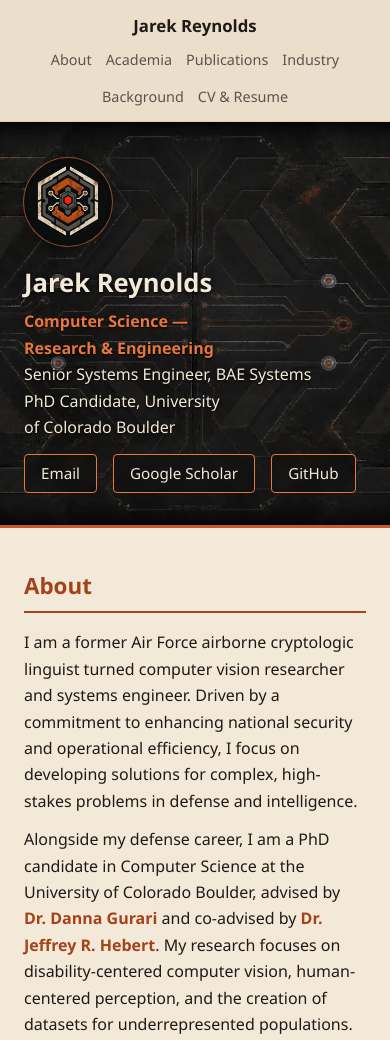
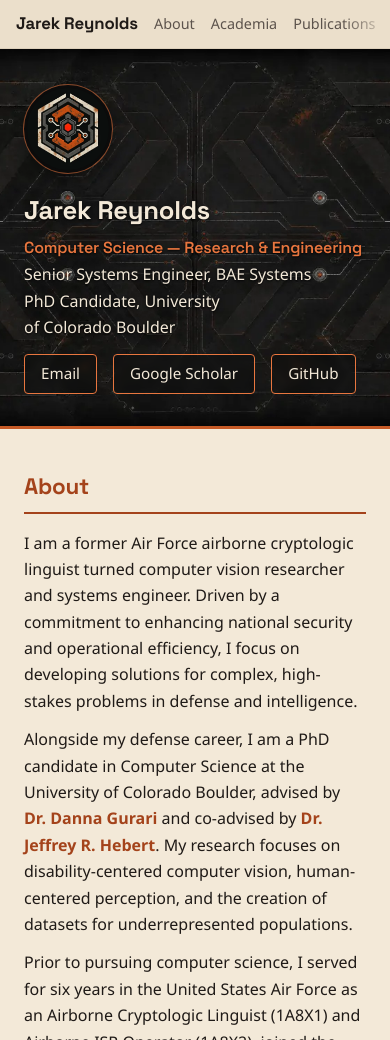
Before and after one commit to no-unwrap/no-unwrap.github.io, a plain HTML site: page index.html in a window 390 px wide. Shown: the top 1040 px of the page. Drawn offline with Linux system fonts and the light colour scheme.

Commit message:
Tighten the phone menu, trim About, and add a display font
- Phones: the name and section links share one compact row, and the
  links swipe sideways, so the pinned menu takes far less room.
- About: drop the degree paragraph, since every degree is already in
  the Background timeline.
- Use self-hosted Space Grotesk (SIL Open Font License) for the name,
  section headings, and tagline.

```diff
--- a/assets/css/site.css
+++ b/assets/css/site.css
@@ -1,3 +1,14 @@
+/* ─── Fonts ─── */
+/* Space Grotesk, self-hosted so visitors never contact a third party.
+   Licensed under the SIL Open Font License 1.1: assets/fonts/SpaceGrotesk-OFL.txt */
+@font-face {
+  font-family: "Space Grotesk";
+  font-style: normal;
+  font-weight: 300 700;
+  font-display: swap;
+  src: url("../fonts/space-grotesk-latin-wght.woff2") format("woff2");
+}
+
 /* ─── Reset & Base ─── */
 *, *::before, *::after {
   box-sizing: border-box;
@@ -15,6 +26,7 @@
   --bg-alt: #ebdfcb;
   --border: #dccfba;
   --max-width: 780px;
+  --font-display: "Space Grotesk", "Segoe UI", system-ui, -apple-system, Helvetica, Arial, sans-serif;
   --hero-bg: #0b0b0b;
   --hero-text: #f3e9d8;
   --hero-text-secondary: rgba(243, 233, 216, 0.8);
@@ -45,6 +57,15 @@
 
 a:hover {
   text-decoration: underline;
+}
+
+h1,
+h2,
+h3,
+.nav-name,
+.subtitle span:first-child {
+  font-family: var(--font-display);
+  letter-spacing: -0.01em;
 }
 
 a:focus-visible {
@@ -414,13 +435,30 @@
 
 
   .nav-inner {
-    flex-direction: column;
-    gap: 8px;
+    gap: 16px;
+    padding: 10px 0 10px 16px;
+  }
+
+  .nav-name {
+    flex-shrink: 0;
   }
 
   .nav-links {
-    gap: 14px;
-    justify-content: center;
+    flex: 1;
+    min-width: 0;
+    flex-wrap: nowrap;
+    justify-content: flex-start;
+    gap: 16px;
+    overflow-x: auto;
+    padding-right: 28px;
+    scrollbar-width: none;
+    /* The fade at the right edge hints that more links scroll into view. */
+    -webkit-mask-image: linear-gradient(90deg, #000 80%, transparent);
+    mask-image: linear-gradient(90deg, #000 80%, transparent);
+  }
+
+  .nav-links::-webkit-scrollbar {
+    display: none;
   }
 
   .hero-text h1 {
--- a/index.html
+++ b/index.html
@@ -18,6 +18,7 @@
   <meta name="twitter:image:alt" content="No Unwrap banner: a dark circuit pattern with rust-orange accents">
   <link rel="icon" type="image/png" sizes="32x32" href="assets/images/favicon-32.png">
   <link rel="apple-touch-icon" href="assets/images/apple-touch-icon.png">
+  <link rel="preload" href="assets/fonts/space-grotesk-latin-wght.woff2" as="font" type="font/woff2" crossorigin>
   <link rel="stylesheet" href="assets/css/site.css">
 </head>
 <body>
@@ -71,7 +72,6 @@
   <p>Alongside my defense career, I am a PhD candidate in Computer Science at the University of Colorado Boulder, advised by <a href="https://dannagurari.colorado.edu/about/" target="_blank" rel="noopener"><strong>Dr. Danna Gurari</strong></a> and co-advised by <a href="https://medschool.cuanschutz.edu/mibh/about-us/our-team/jeffrey-r-hebert" target="_blank" rel="noopener"><strong>Dr. Jeffrey R. Hebert</strong></a>. My research focuses on disability-centered computer vision, human-centered perception, and the creation of datasets for underrepresented populations.</p>
   <p>Prior to pursuing computer science, I served for six years in the United States Air Force as an Airborne Cryptologic Linguist (1A8X1) and Airborne ISR Operator (1A8X2), joined the initial cadre of the Airborne ISR Operator career field, and completed six combat deployments totaling 462 days in support of Operations Enduring Freedom and Iraqi Freedom. I later served as a mission commander aboard airborne intelligence platforms supporting joint special operations. My operational history also includes time as a JSOC augmentee.</p>
   <p>Two experiences led me to my research. Supporting ISR missions showed me how much depends on interpreting visual data quickly and precisely. Then traumatic brain injuries sustained during my service led me to the <a href="https://medschool.cuanschutz.edu/mibh" target="_blank" rel="noopener"><strong>Marcus Institute for Brain Health</strong></a>, where a clinical evaluation identified a fundamental disruption in my brain's ability to filter visual information. This experience serves as the foundation for my research.</p>
-  <p>I hold a B.S. and M.S. in Computer Science and am currently completing a Ph.D. in Computer Science at CU Boulder. Additionally, I earned an M.A. in Conflict Resolution from the University of Denver, a B.S. in International Security and Intelligence Studies from Bellevue University, and a Diploma in Persian Farsi from the Defense Language Institute Foreign Language Center.</p>
 </section>
 
 <!-- ─── Academia ─── -->
```
Also changed, not shown: assets/fonts/SpaceGrotesk-OFL.txt (added), assets/fonts/space-grotesk-latin-wght.woff2 (added).
